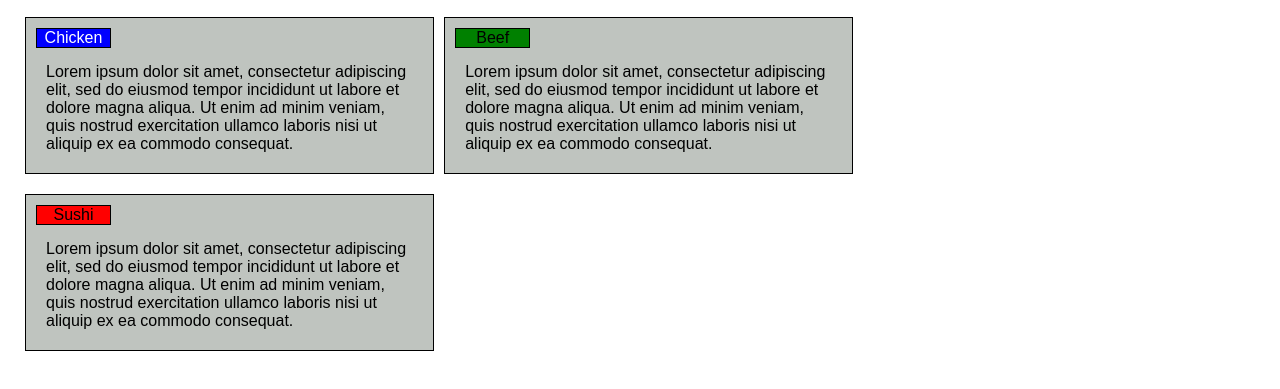
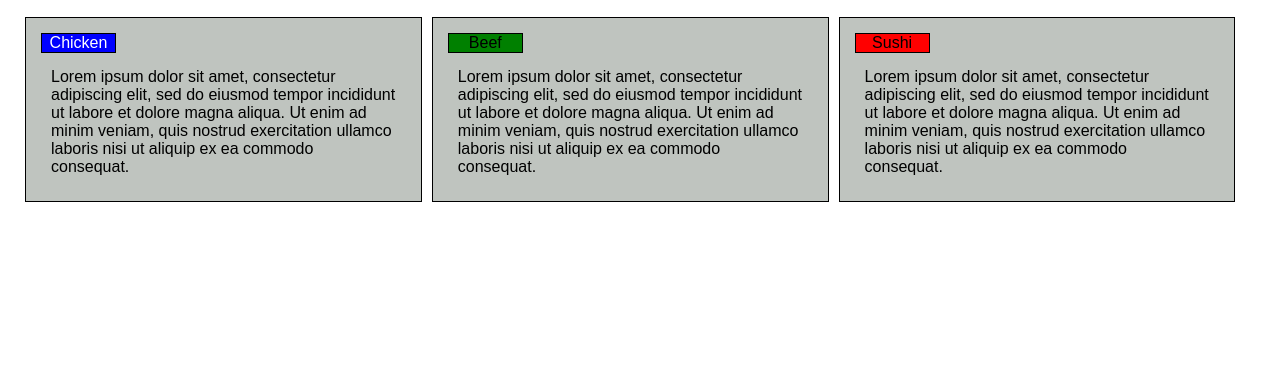
Before and after one commit to jfeld78/module2-solution, a plain HTML site: page index.html in a window 1280 px wide. Shown: the part 75-464 px from the top of the page. Drawn offline with Linux system fonts and the light colour scheme.

Commit message:
Update style.css

```diff
--- a/style.css
+++ b/style.css
@@ -15,18 +15,21 @@ h1 {
   background-color: #BFC4BF;
   border: 1px solid black;
   margin-bottom: 15px;
+  padding: 10px;
 }
 
 #box2 {
   background-color: #BFC4BF;
   border: 1px solid black;
   margin-bottom: 15px;
+  padding: 10px;
 }
 
 #box3 {
   background-color: #BFC4BF;
   border: 1px solid black;
   margin-bottom: 15px;
+  padding: 10px;
 }
 
 #T1 {
@@ -76,7 +79,7 @@ h1 {
     width: 25%;
   }
   .col-lg-4 {
-    width: 33%;
+    width: 32%;
   }
   .col-lg-5 {
     width: 41.66%;
@@ -125,7 +128,7 @@ h1 {
     width: 41.66%;
   }
   .col-md-6 {
-    width: 49%;
+    width: 45%;
   }
   .col-md-7 {
     width: 58.33%;
```
